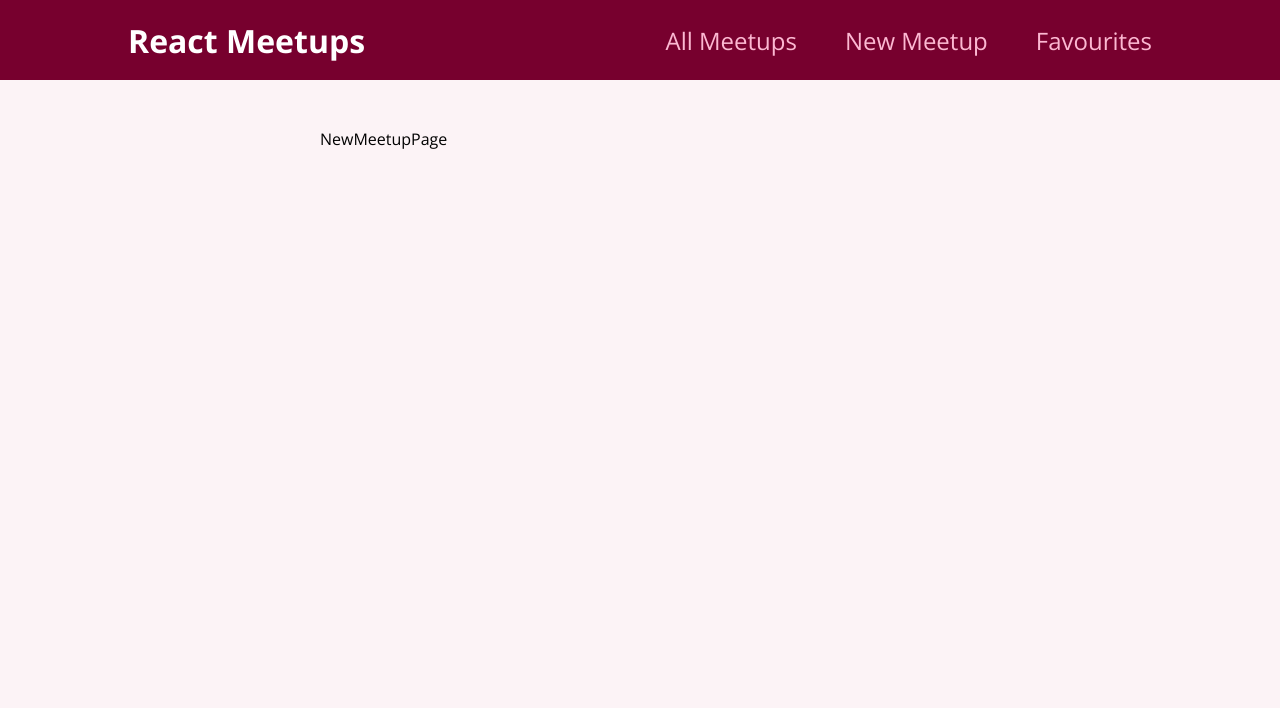
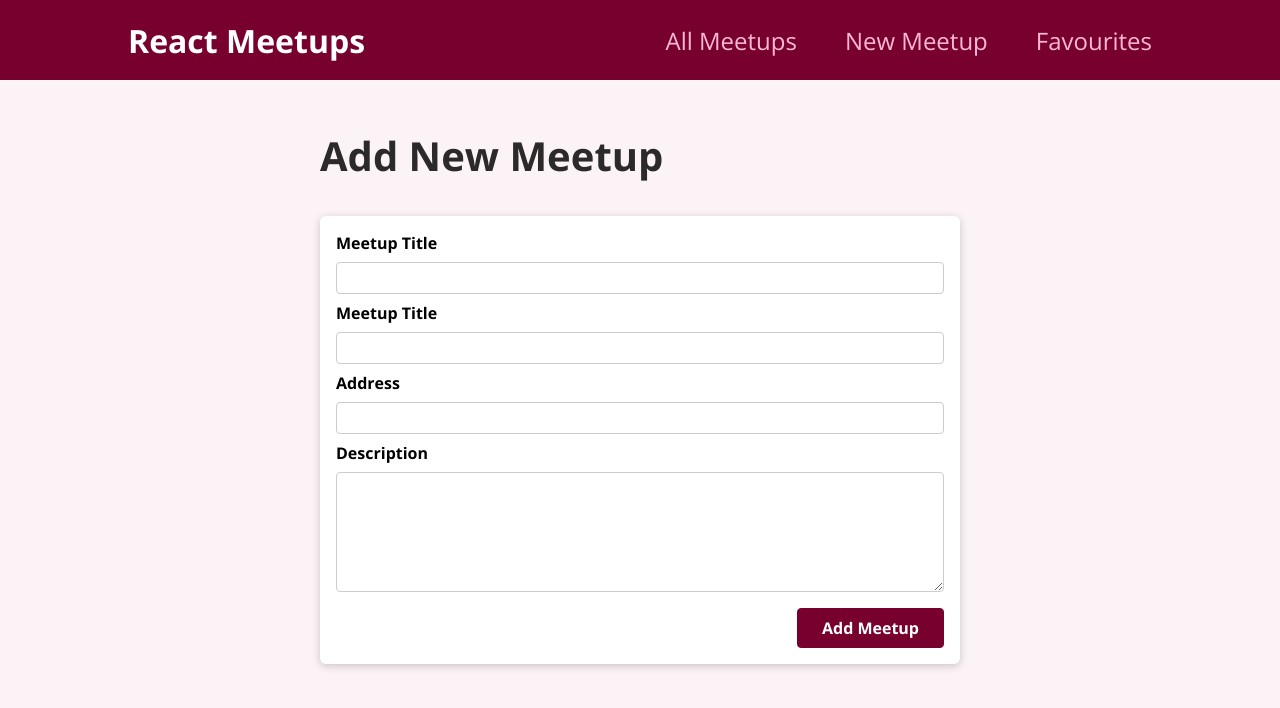
Before and after one commit to dewanwakilahmed/meetups-app-reactjs-react-refresher-nextjs-course, a React (Create React App) app: page /new-meetup in a window 1280 px wide. Shown: the top 708 px of the page. Built offline with nearby package versions, Linux system fonts and the light colour scheme.

Commit message:
Working with Forms

```diff
--- /dev/null
+++ b/src/components/meetups/NewMeetupForm.js
@@ -0,0 +1,37 @@
+import React from "react";
+
+// CSS
+import classes from "./NewMeetupForm.module.css";
+
+// Components
+import Card from "../ui/Card";
+
+const NewMeetupForm = () => {
+  return (
+    <Card>
+      <form action="" className={classes.form}>
+        <div className={classes.control}>
+          <label htmlFor="title">Meetup Title</label>
+          <input type="text" name="" id="title" required />
+        </div>
+        <div className={classes.control}>
+          <label htmlFor="image">Meetup Title</label>
+          <input type="url" name="" id="image" required />
+        </div>
+        <div className={classes.control}>
+          <label htmlFor="address">Address</label>
+          <input type="text" name="" id="address" required />
+        </div>
+        <div className={classes.control}>
+          <label htmlFor="description">Description</label>
+          <textarea name="" id="description" rows="5" required></textarea>
+        </div>
+        <div className={classes.actions}>
+          <button>Add Meetup</button>
+        </div>
+      </form>
+    </Card>
+  );
+};
+
+export default NewMeetupForm;
--- /dev/null
+++ b/src/components/meetups/NewMeetupForm.module.css
@@ -0,0 +1,45 @@
+.form {
+  padding: 1rem;
+}
+
+.control {
+  margin-bottom: 0.5rem;
+}
+
+.control label {
+  display: block;
+  font-weight: bold;
+  margin-bottom: 0.5rem;
+}
+
+.control input,
+.control textarea {
+  display: block;
+  font: inherit;
+  border-radius: 4px;
+  border: 1px solid #ccc;
+  padding: 0.25rem;
+  width: 100%;
+}
+
+.actions {
+  margin-top: 1rem;
+  text-align: right;
+}
+
+.actions button {
+  font: inherit;
+  cursor: pointer;
+  background-color: #77002e;
+  color: white;
+  padding: 0.5rem 1.5rem;
+  border: 1px solid #77002e;
+  border-radius: 4px;
+  font-weight: bold;
+}
+
+.actions button:hover,
+.actions button:active {
+  background-color: #a50e48;
+  border-color: #a50e48;
+}
--- a/src/pages/NewMeetup.js
+++ b/src/pages/NewMeetup.js
@@ -1,7 +1,15 @@
 import React from "react";
 
+// Components
+import NewMeetupForm from "../components/meetups/NewMeetupForm";
+
 const NewMeetupPage = () => {
-  return <div>NewMeetupPage</div>;
+  return (
+    <section>
+      <h1>Add New Meetup</h1>
+      <NewMeetupForm />
+    </section>
+  );
 };
 
 export default NewMeetupPage;
```
